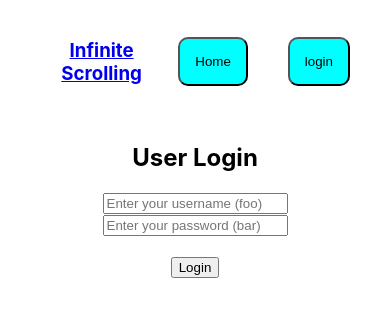
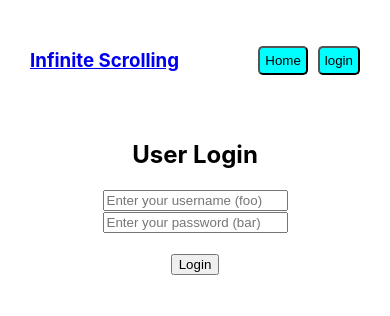
Before and after one commit to MohanM501/face-prep-scrolling, a React (Create React App) app in the folder scroll/: page /login in a window 390 px wide. Shown: the top 316 px of the page. Built offline with nearby package versions, Linux system fonts and the light colour scheme.

Commit message:
addded responsivenes

```diff
--- a/scroll/src/Components/Navbar.module.css
+++ b/scroll/src/Components/Navbar.module.css
@@ -20,3 +20,19 @@
    gap:40px;
    padding-left: 15px;
 }
+
+@media (max-width:600px){
+    #container{
+        padding:30px;
+    }
+    #container button{
+        padding:5px;
+        border-radius: 5px;
+        cursor: pointer;
+        background-color: aqua;
+    }
+    #container>div:nth-child(2){
+        display: flex;
+        gap:10px;
+     }
+}
--- a/scroll/src/Pages/Home.module.css
+++ b/scroll/src/Pages/Home.module.css
@@ -2,9 +2,10 @@
     display: flex;
     justify-content: space-around;
     align-items: center;
-    margin-bottom: 30px;
+    margin:0px 30px 30px 30px;
     height:100px;
     border:2px solid grey;
+
 }
 
 .list>div{
@@ -15,7 +16,12 @@
     .list{
         height: auto;
         margin-bottom: 10px;
+    }
+}
 
+@media (min-width:601px) and (max-width:1000px){
+    .list{
+        height: 80px;
+        margin-bottom: 20px;
     }
-
 }
--- a/scroll/src/Pages/Home.tsx
+++ b/scroll/src/Pages/Home.tsx
@@ -26,7 +26,7 @@ const Home: React.FC = () => {
   let [page,setPage]=useState(1);
   let [isLoading,setLoading]=useState(false);
 
-  let getData=async(page:number)=>{
+  let getData=(page:number)=>{
 
     setLoading(true);
     setTimeout(()=>{
@@ -46,7 +46,10 @@ const Home: React.FC = () => {
   let handleScroll=()=>{
       if(window.innerHeight+document.documentElement.scrollTop+1 >= document.documentElement.scrollHeight){
         console.log("at the bottom of the page");
-        getData(page);
+        if(!isLoading){
+            getData(page);
+        }
+
       }
 
   }
```
